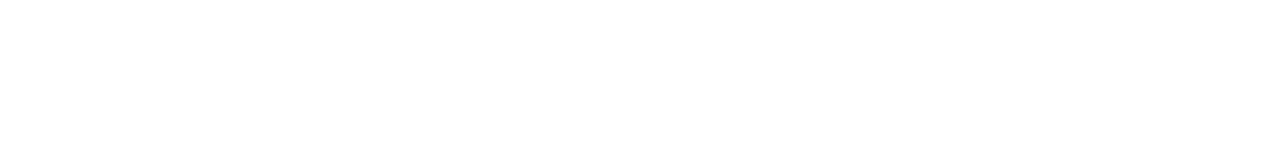
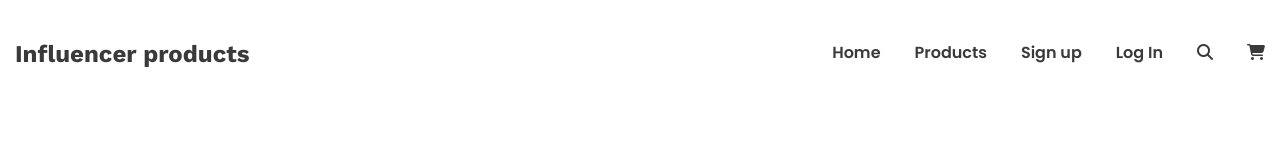
Before and after one commit to Mostakim3157/influencer-gear-web, a plain HTML site: page index.html in a window 1280 px wide. Drawn offline with nearby package versions, Linux system fonts and the light colour scheme.

Commit message:
nav added

```diff
--- a/css/style.css
+++ b/css/style.css
@@ -0,0 +1,50 @@
+/* common styles */
+* {
+  margin: 0;
+  padding: 0;
+  box-sizing: border-box;
+  font-family: "Inter", sans-serif;
+  font-family: "Merriweather", serif;
+  font-family: "Poppins", sans-serif;
+  font-family: "Sora", sans-serif;
+  font-family: "Work Sans", sans-serif;
+}
+
+/* header starts */
+
+/* nav starts */
+
+nav {
+  width: 1250px;
+  margin: 0 auto;
+  display: flex;
+  justify-content: space-between;
+  margin-top: 40px;
+}
+
+.website-name {
+  width: 50%;
+}
+.website-name-h3 {
+  color: #3a3a3a;
+  font-size: 1.5rem;
+  font-weight: 700;
+}
+
+.nav-bar {
+  width: 50%;
+}
+
+.nav-bar-container {
+  display: flex;
+  gap: 34px;
+  list-style: none;
+  justify-content: end;
+}
+
+.nav-bar-container li {
+  color: #3a3a3a;
+  font-family: Poppins;
+  font-size: 1rem;
+  font-weight: 600;
+}
--- a/index.html
+++ b/index.html
@@ -1,15 +1,43 @@
 <!DOCTYPE html>
 <html lang="en">
+
 <head>
     <meta charset="UTF-8">
     <meta name="viewport" content="width=device-width, initial-scale=1.0">
     <title>Influencer Gear</title>
+    <link rel="preconnect" href="https://fonts.googleapis.com">
+    <link rel="preconnect" href="https://fonts.gstatic.com" crossorigin>
+    <link
+        href="https://fonts.googleapis.com/css2?family=Inter:wght@100;200;300;400;500;600;700;800;900&family=Merriweather:wght@300;400;700;900&family=Poppins:wght@200;300;400;500;600;700;800;900&family=Sora:wght@100;200;300;400;500;600;700;800&family=Work+Sans:wght@300;400;500;600;700;800;900&display=swap"
+        rel="stylesheet">
+        <script src="https://kit.fontawesome.com/b701714a2a.js" crossorigin="anonymous"></script>
+    <link rel="stylesheet" href="./css/style.css">
+    <link rel="stylesheet" href="./css/responsive.css">
+
 </head>
+
 <body>
-    <header></header>
+    <header>
+        <nav>
+            <div class="website-name">
+                <h3 class="website-name-h3">Influencer products</h3>
+            </div>
+            <div class="nav-bar">
+                <ul class="nav-bar-container">
+                    <li>Home</li>
+                    <li>Products</li>
+                    <li>Sign up</li>
+                    <li>Log In</li>
+                    <li><i class="fa-solid fa-magnifying-glass"></i></li>
+                    <li><i class="fa-solid fa-cart-shopping"></i></li>
+                </ul>
+            </div>
+        </nav>
+    </header>
     <main></main>
     <footer></footer>
 
 
 </body>
+
 </html>
```
